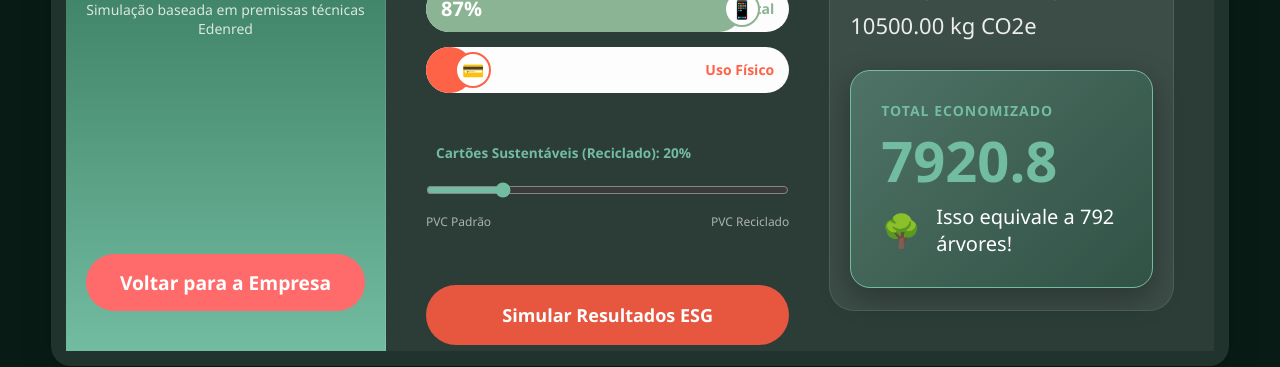
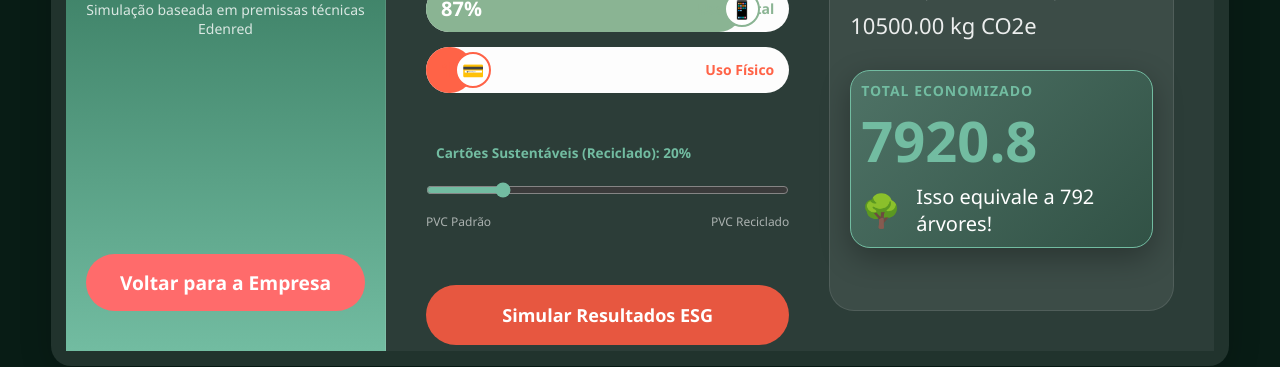
Before and after one commit to Lucascbayma/CICLE, a React (Create React App) app in the folder frontend/: page /calculadora in a window 1280 px wide. Both pictures are taken after a click on the button "Simular Resultados ESG". Shown: the part 378-745 px from the top of the page. Built offline with nearby package versions, Linux system fonts and the light colour scheme.

Commit message:
Ajuste na tela da calculadora da empresa

```diff
--- a/frontend/src/Calculadora.js
+++ b/frontend/src/Calculadora.js
@@ -138,7 +138,7 @@ function Calculadora() {
                                     <p style={{ opacity: 0.7, fontSize: '14px', margin: '0 0 8px 0' }}>Referência (100% Físico Padrão)</p>
                                     <p style={{ fontSize: '22px', margin: 0, opacity: 0.9 }}>{resultado.emissoesCenario100Fisico.toFixed(2)} kg CO2e</p>
                                 </div>
-                                <div style={{ padding: '30px', background: 'linear-gradient(135deg, rgba(114, 188, 161, 0.35) 0%, rgba(29, 92, 66, 0.35) 100%)', borderRadius: '20px', border: '1px solid #72bca1', boxShadow: '0 10px 30px rgba(0,0,0,0.3)' }}>
+                                <div style={{ padding: '10px', background: 'linear-gradient(135deg, rgba(114, 188, 161, 0.35) 0%, rgba(29, 92, 66, 0.35) 100%)', borderRadius: '20px', border: '1px solid #72bca1', boxShadow: '0 10px 30px rgba(0,0,0,0.3)' }}>
                                     <p style={{ color: '#72bca1', fontWeight: 'bold', fontSize: '14px', margin: '0 0 12px 0', textTransform: 'uppercase', letterSpacing: '1px' }}>Total Economizado</p>
                                     <p style={{ fontSize: '56px', fontWeight: 'bold', margin: '0 0 15px 0', color: '#72bca1', lineHeight: '1' }}>{resultado.carbonoEconomizado.toFixed(1)}</p>
                                     <p style={{ fontSize: '20px', display: 'flex', alignItems: 'center', gap: '15px', margin: 0, color: '#ffffff' }}>
```
